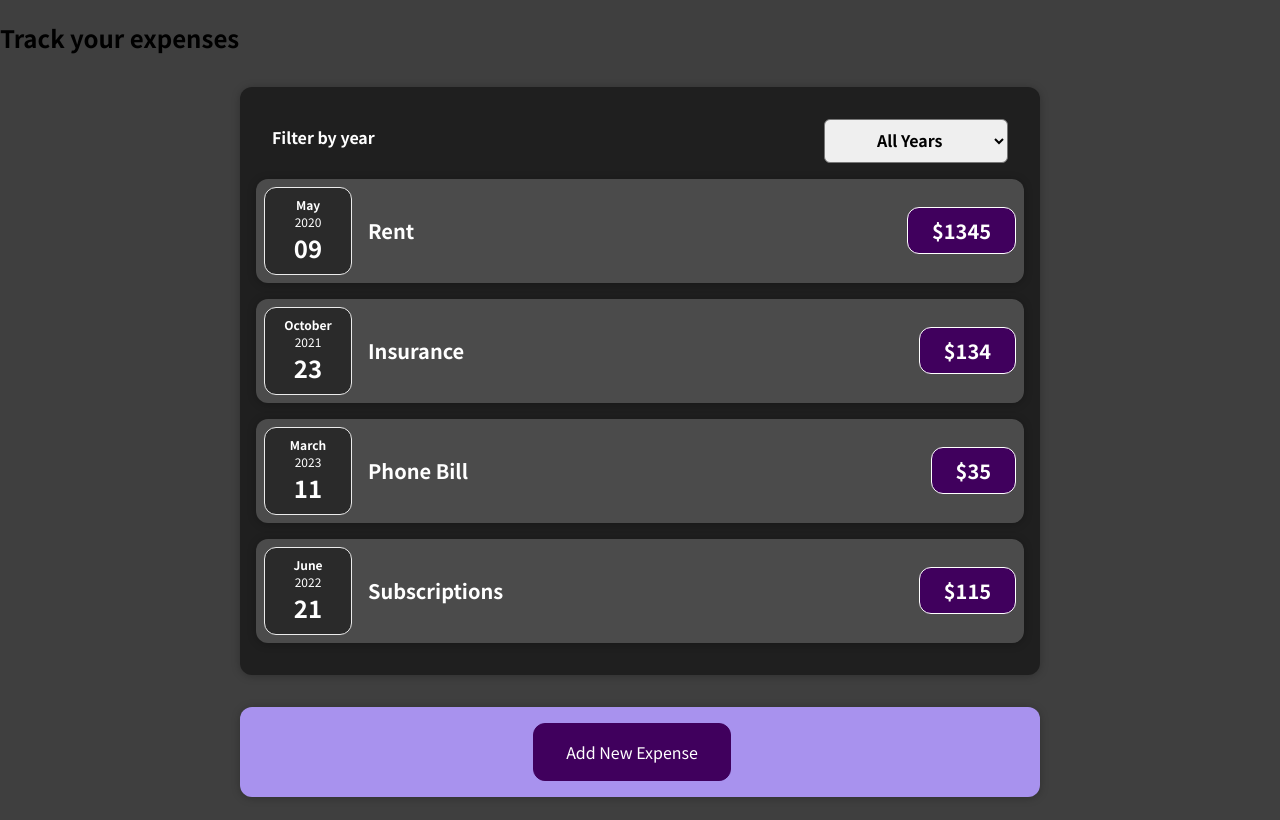
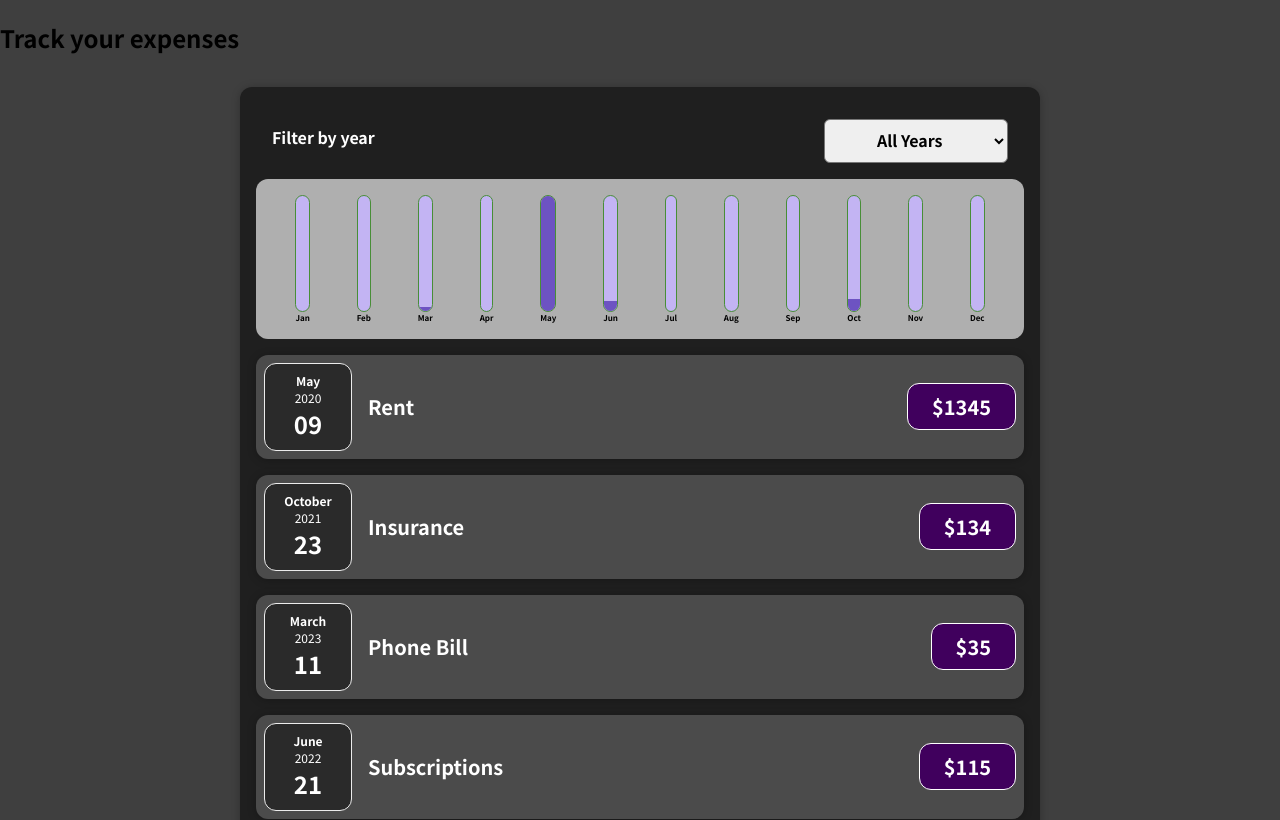
Before and after one commit to erhaneth/react-complete-training, a React (Create React App) app: page / in a window 1280 px wide. Shown: the top 820 px of the page. Built offline with nearby package versions, Linux system fonts and the light colour scheme.

Commit message:
add chartBar

```diff
--- a/src/components/chart/Chart.js
+++ b/src/components/chart/Chart.js
@@ -4,16 +4,21 @@ import ChartBar from "./ChartBar";
 import "./Chart.css";
 
 const Chart = (props) => {
+  const dataPointValues = props.dataPoints.map((dataPoint) => dataPoint.value);
+  const totalMaximum = Math.max(...dataPointValues);
+
   return (
     <div className="chart">
       {props.dataPoints.map((dataPoint) => (
         <ChartBar
           key={dataPoint.label}
           value={dataPoint.value}
-          maxValue={null}
+          maxValue={totalMaximum}
           label={dataPoint.label}
         />
       ))}
     </div>
   );
 };
+
+export default Chart;
--- a/src/components/chart/ChartBar.js
+++ b/src/components/chart/ChartBar.js
@@ -0,0 +1,22 @@
+import React from "react";
+import "./ChartBar.css";
+
+const ChartBar = (props) => {
+  let barFillHeight = "0%";
+
+  if (props.maxValue > 0) {
+    barFillHeight = Math.round((props.value / props.maxValue) * 100) + "%";
+  }
+  return (
+    <div className="chart-bar">
+      <div className="chart-bar__inner">
+        <div
+          className="chart-bar__fill"
+          style={{ height: barFillHeight }}
+        ></div>
+      </div>
+      <div className="chart-bar__label">{props.label}</div>
+    </div>
+  );
+};
+export default ChartBar;
--- a/src/components/expenses/Expenses.js
+++ b/src/components/expenses/Expenses.js
@@ -3,6 +3,7 @@ import Card from "../UI/Card";
 import ExpenseFilter from "./ExpensesFilter";
 import { useState } from "react";
 import ExpensesList from "./ExpensesList";
+import ExpensesChart from "./ExpensesChart";
 
 const Expenses = (props) => {
   const [filteredYear, setFilteredYear] = useState("all");
@@ -25,6 +26,7 @@ const Expenses = (props) => {
           selected={filteredYear}
           onChangeFilter={filterChageHandler}
         />
+        <ExpensesChart expenses={filteredExpenses} />
         <ExpensesList items={filteredExpenses} />
       </Card>
     </div>
--- /dev/null
+++ b/src/components/expenses/ExpensesChart.js
@@ -0,0 +1,29 @@
+import React from "react";
+
+import Chart from "../chart/Chart";
+
+const ExpensesChart = (props) => {
+  const chartDataPoints = [
+    { label: "Jan", value: 0 },
+    { label: "Feb", value: 0 },
+    { label: "Mar", value: 0 },
+    { label: "Apr", value: 0 },
+    { label: "May", value: 0 },
+    { label: "Jun", value: 0 },
+    { label: "Jul", value: 0 },
+    { label: "Aug", value: 0 },
+    { label: "Sep", value: 0 },
+    { label: "Oct", value: 0 },
+    { label: "Nov", value: 0 },
+    { label: "Dec", value: 0 },
+  ];
+
+  for (const expense of props.expenses) {
+    const expenseMonth = expense.date.getMonth(); // starting at 0 => January => 0
+    chartDataPoints[expenseMonth].value += expense.amount;
+  }
+
+  return <Chart dataPoints={chartDataPoints} />;
+};
+
+export default ExpensesChart;
```
